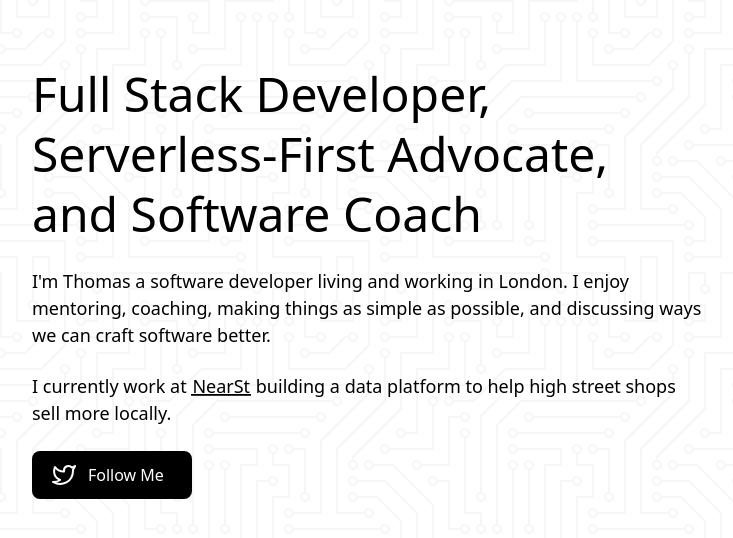
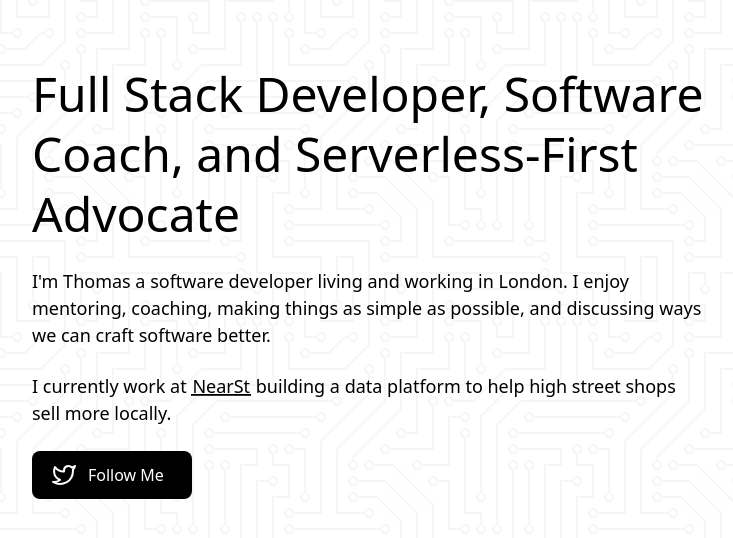
Before and after one commit to Ankcorn/me, a Next.js app: page / in a window 1280 px wide. Shown: the top 538 px of the page, without its empty margins (272-1005 px from the left). Built offline with nearby package versions, Linux system fonts and the light colour scheme.

Commit message:
Update index.js

```diff
--- a/pages/index.js
+++ b/pages/index.js
@@ -1,7 +1,7 @@
 export default () => (
   <div className="flex w-screen justify-center p-16">
     <div className="max-w-xs sm:max-w-2xl space-y-6">
-      <h1 className="text-3xl sm:text-5xl leading-tight">Full Stack Developer, Serverless-First Advocate, and Software Coach</h1>
+      <h1 className="text-3xl sm:text-5xl leading-tight">Full Stack Developer, Software Coach, and Serverless-First Advocate</h1>
       <p className="text-lg font-medium">
         I'm Thomas a software developer living and working in London.
         I enjoy mentoring, coaching, making things as simple as possible,
```
